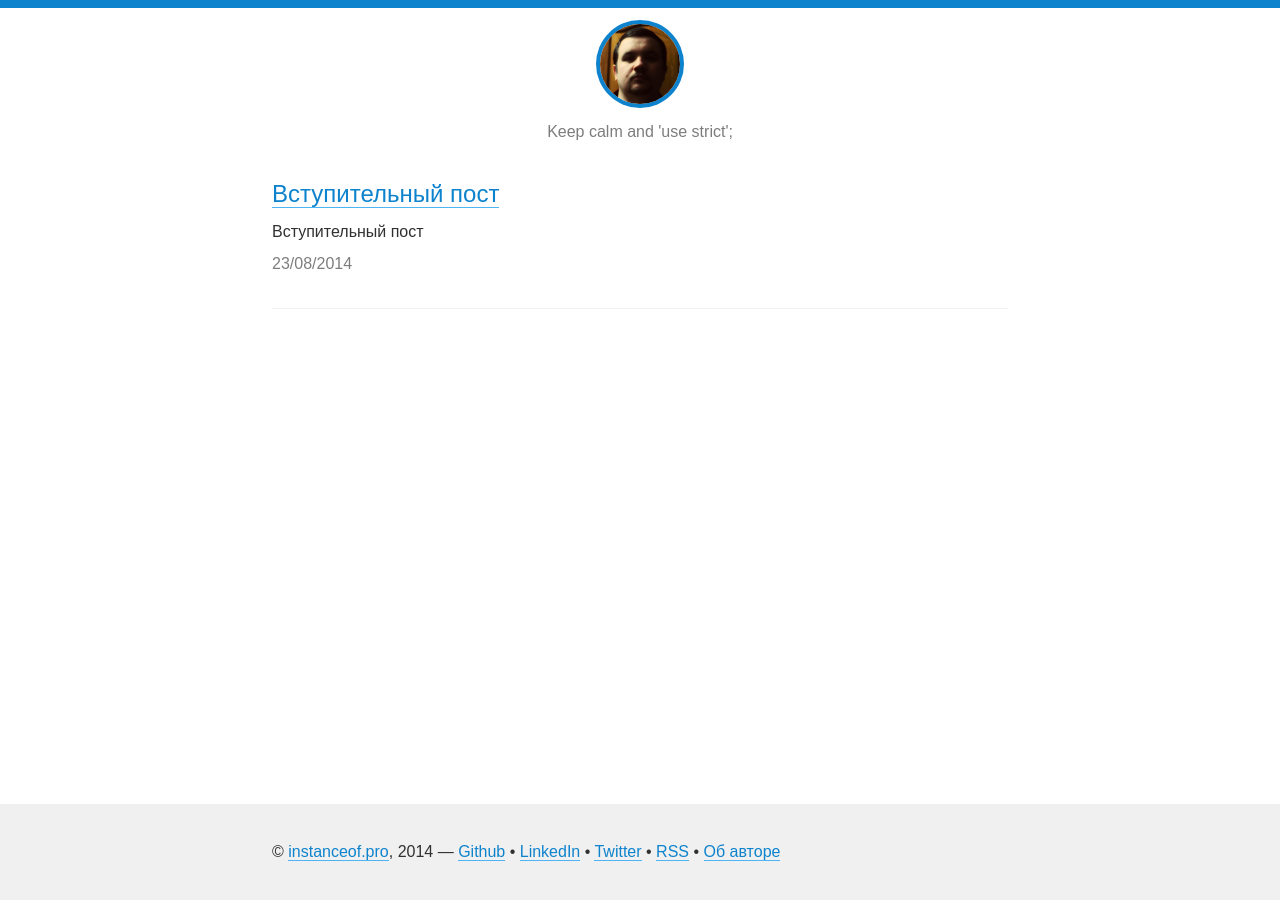
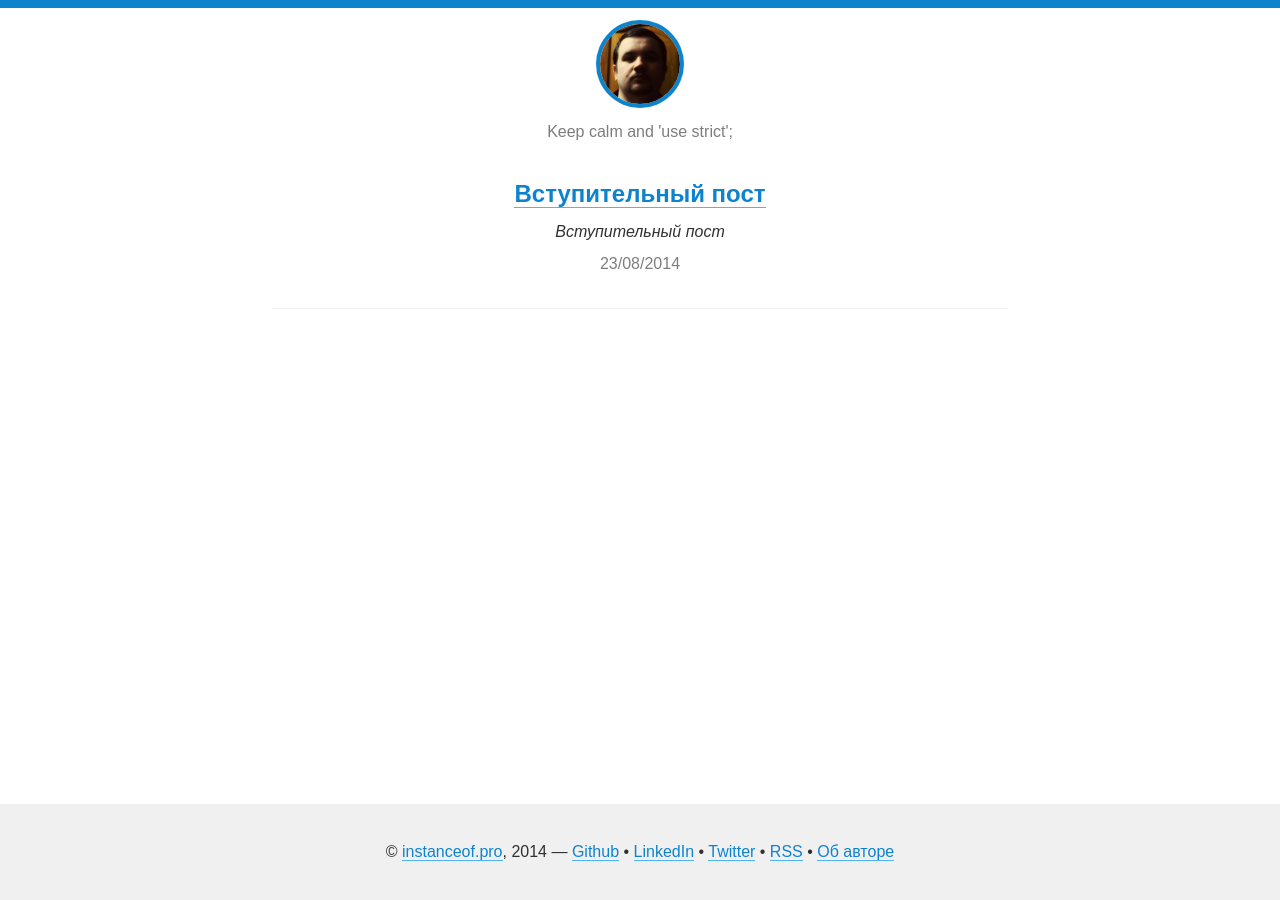
Before and after one commit to sadcitizen/sadcitizen.github.io, a Jekyll site: the page built from index.html, in a window 1280 px wide. Built offline with Jekyll 4.4.1, drawn with Linux system fonts in a browser that asks for light colours; some web fonts are replaced; Markdown is read by kramdown in place of the engine named in the settings; the list of posts is cut into pages by our own code.

```diff
--- a/styles/theme/posts.scss
+++ b/styles/theme/posts.scss
@@ -10,6 +10,7 @@
         padding-bottom: 2rem;
         border-bottom: 1px solid $color-footer;
         margin-bottom: 2rem;
+        text-align: center;
 
         &:last-child {
             margin-bottom: 0;
@@ -26,6 +27,10 @@
         margin-bottom: .5rem;
     }
 
+    &__description {
+        font-style: italic;
+    }
+
     &__date {
         color: $color-subhead;
     }
@@ -39,6 +44,7 @@
 
         h1 {
             margin-bottom: .5rem;
+            color: $color-link;
         }
     }
 
```
Also changed, not shown: styles/components/typography.scss (+4 -8 lines), public/css/styles.min.css.
